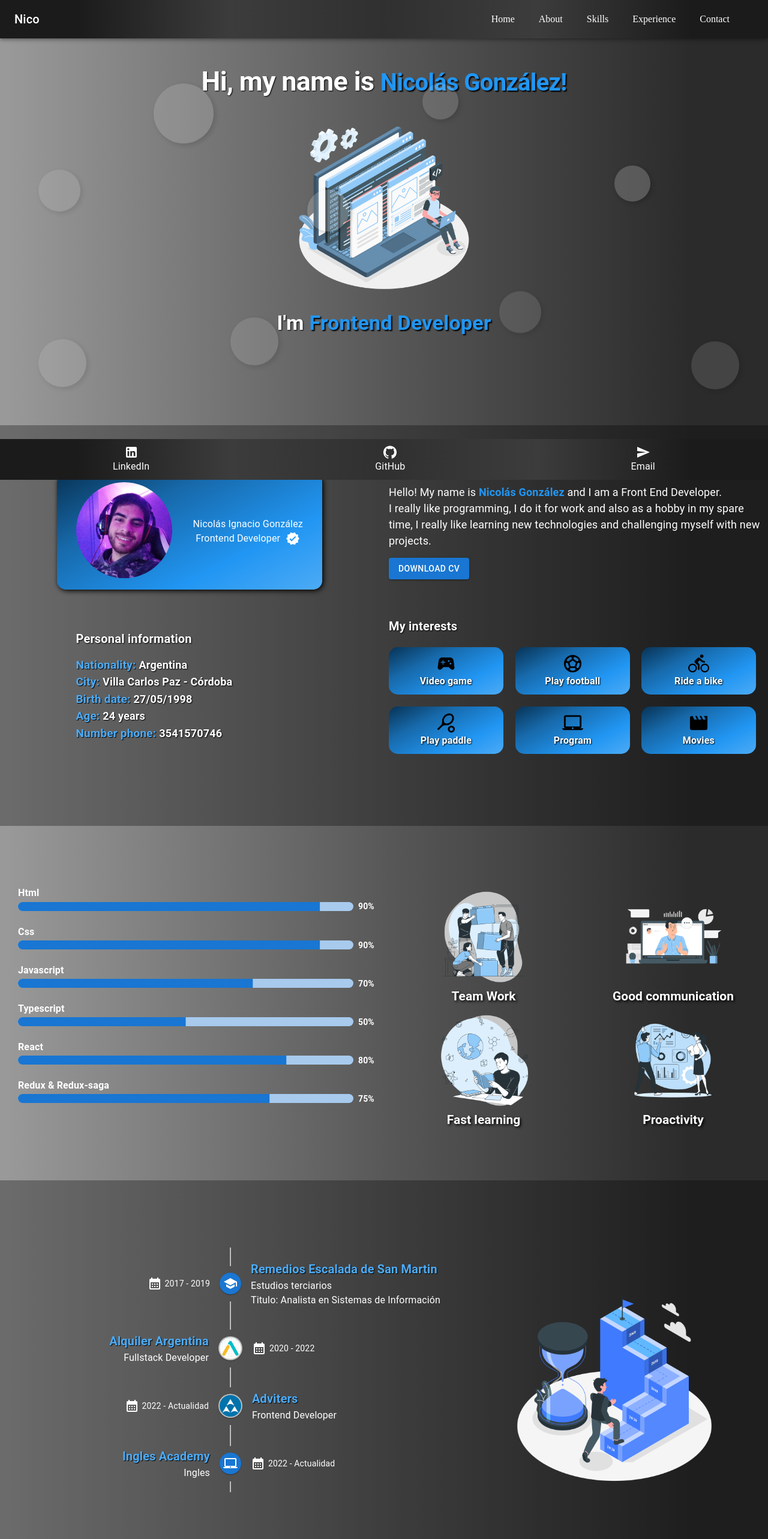
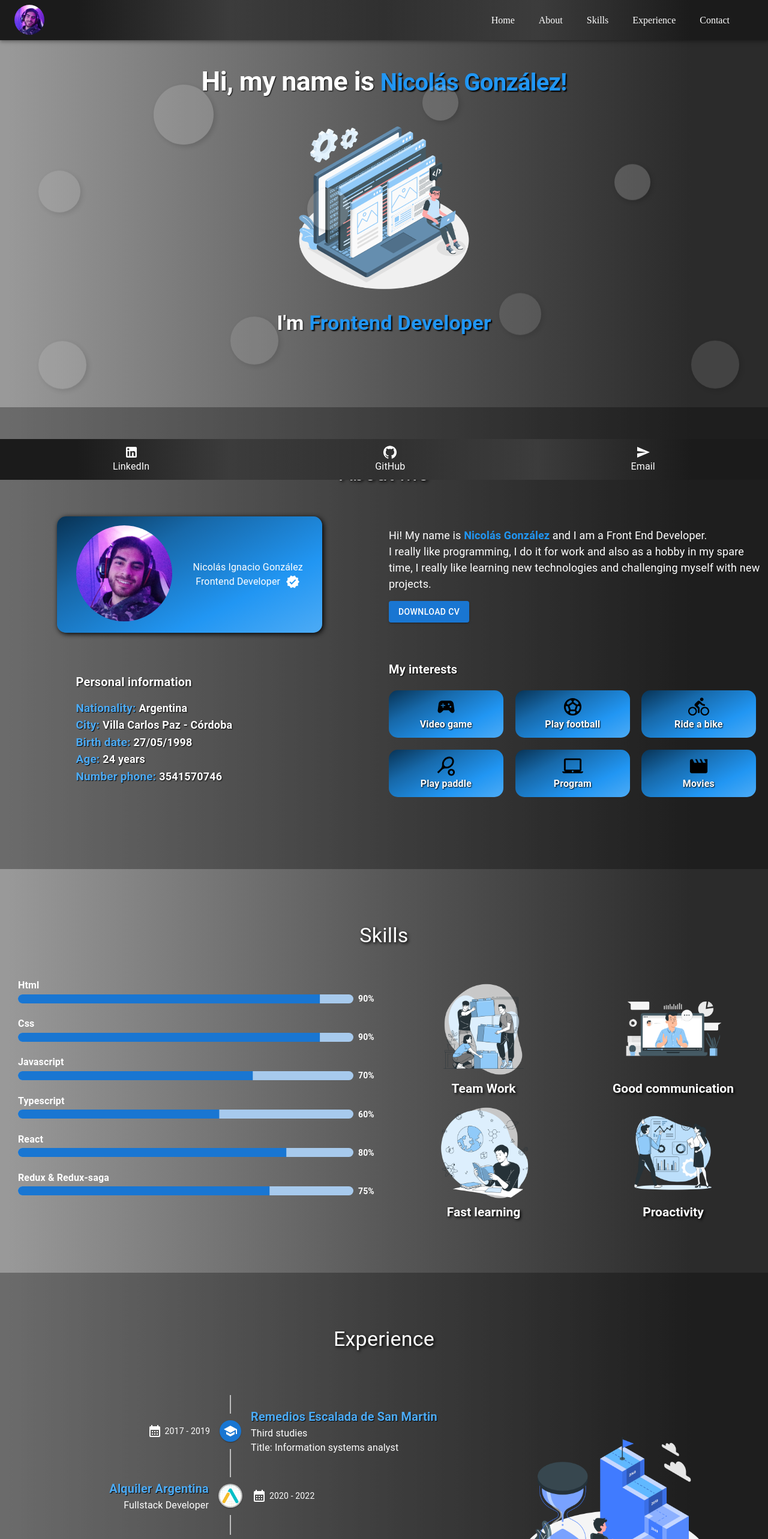
Before and after one commit to Nicogz19/MyPortfolio, a React (Create React App) app: page / in a window 1280 px wide. Shown: the top 2566 px of the page at 60% size. Built offline with nearby package versions, Linux system fonts and the light colour scheme.

Commit message:
i change styles

```diff
--- a/src/App.css
+++ b/src/App.css
@@ -3,7 +3,6 @@ body {
   padding: 0;
   margin: 0;
   background: linear-gradient(90deg, rgba(153,153,153,1) 1%, rgba(87,87,87,1) 51%, rgba(43,43,43,1) 90%);
-  /* background: linear-gradient(180deg, rgba(21,130,195,1) 0%, rgba(37,83,125,1) 41%, rgba(11,21,68,1) 100%); */
   font-family: -apple-system, BlinkMacSystemFont, Segoe UI, Roboto, Oxygen,
     Ubuntu, Cantarell, Fira Sans, Droid Sans, Helvetica Neue, sans-serif;
   font-family: cursive;
--- a/src/Components/About/Index.js
+++ b/src/Components/About/Index.js
@@ -30,7 +30,7 @@ const About = () => {
     };
     return (
         <Box className='aboutContainer'>
-            <Box className='background'>
+            <Typography variant='h4' component='h4' className='titlePage'>About Me</Typography>
             <Grid container alignItems='center' justifyContent='space-between' spacing={2}>
                 <Grid item xs={12} sm={12} md={6}>
                     <Box className='myCard'>
@@ -44,9 +44,9 @@ const About = () => {
                     </Box>
                 </Grid>
                 <Grid item xs={12} sm={12} md={6} className='resume'>
-                        <Typography>Hello! My name is <span>Nicolás González</span> and I am a Front End Developer.</Typography>
+                    <Typography>Hi! My name is <span>Nicolás González</span> and I am a Front End Developer.</Typography>
                     <Typography>I really like programming, I do it for work and also as a hobby in my spare time, I really like learning new technologies and challenging myself with new projects.</Typography>
-                        <Button color='primary' variant='contained' href="../public/CV_NicoGonzalez.docx.pdf" download>Download CV</Button>
+                    <Button color='primary' variant='contained' href="../../CV_Nico.docx.pdf" download>Download CV</Button>
                 </Grid>
             </Grid>
             <Grid container justifyContent='space-around' alignItems='center' spacing={2} className='dataContainer'>
@@ -93,18 +93,6 @@ const About = () => {
                                 <Typography>Program</Typography>
                             </Tilt>
                         </Grid>
-                            {/* <Grid item xs={3}>
-                                <Tilt className='interests' options={options}>
-                                    <DriveEtaIcon />
-                                    <Typography>Travel</Typography>
-                                </Tilt>
-                            </Grid>
-                            <Grid item xs={3}>
-                                <Tilt className='interests' options={options}>
-                                    <Diversity3Icon />
-                                    <Typography>Meet up</Typography>
-                                </Tilt>
-                            </Grid> */}
                         <Grid item xs={4}>
                             <Tilt className='interests' options={options}>
                                 <MovieIcon />
@@ -115,7 +103,6 @@ const About = () => {
                 </Grid>
             </Grid>
         </Box>
-        </Box>
     )
 }
 export default About
--- a/src/Components/About/style.css
+++ b/src/Components/About/style.css
@@ -1,11 +1,14 @@
 .aboutContainer{
-    margin: 150px 0px 0px 0px;
-    background: rgba(0,0,0, 0);
+    margin: 120px 0px 0px 0px;
+    padding: 90px 0px 10px 0px;
+    background: rgba(0,0,0,.3);
 }
 
-.aboutContainer .background{
-    padding: 80px 0px 10px 0px;
-    background: rgba(0,0,0,.3);
+.aboutContainer .titlePage{
+    text-align: center;
+    color: white;
+    margin-bottom: 50px;
+    text-shadow: 2px 2px 5px black;
 }
 
 .aboutContainer .title{
--- a/src/Components/Contact/Index.js
+++ b/src/Components/Contact/Index.js
@@ -1,4 +1,4 @@
-import { Box, Button, Grid, TextField } from '@mui/material'
+import { Box, Button, Grid, TextField, Typography } from '@mui/material'
 import React, {useState} from 'react'
 import './style.css'
 import emailJs from '@emailjs/browser'
@@ -51,11 +51,12 @@ const Contact = () => {
 
     return (
         <Box className='contactContainer'>
+            <Typography variant='h4' component='h4' className='titlePage'>Contact Me</Typography>
             <Grid className='contactFlexContainer' container alignItems='center'>
                 <Grid item md={6} className='contactImgContainer'>
                     <img className='contactImg' src={contactImg} alt='contactImg' />
                 </Grid>
-                <Grid className='formContactContainer' item xs={12} sm={11} md={6}>
+                <Grid className='formContactContainer' item xs={11} sm={11} md={6}>
                     <Box className='formContact' component='form' onSubmit={sendEmail}>
                         <CustomTextField
                             label='Name'
--- a/src/Components/Contact/style.css
+++ b/src/Components/Contact/style.css
@@ -1,5 +1,12 @@
 .contactContainer{
-    padding: 70px 0px 120px 0px;
+    padding: 90px 0px 120px 0px;
+}
+
+.contactContainer .titlePage{
+    text-align: center;
+    color: white;
+    margin-bottom: 50px;
+    text-shadow: 2px 2px 5px black;
 }
 
 .contactContainer .contactImg{
--- a/src/Components/Experience/Index.js
+++ b/src/Components/Experience/Index.js
@@ -19,7 +19,7 @@ import Adviters from '../../img/adviters.png';
 import Adviters2 from '../../img/adviters-2.jpg';
 import TimelineIcon from '../../img/Timeline-amico.png';
 
-const CardAAEperience = () => <Box className='card'>
+const CardAAEperience = () => <Box className='card principal'>
     <Box className='face front'>
         <Typography variant='h4' component='h4'>Alquiler Argentina</Typography>
         <img className='imgCircle cardImg' src={Aa} alt='Logo de AA' width={200} />
@@ -27,7 +27,7 @@ const CardAAEperience = () => <Box className='card'>
         <EastIcon />
     </Box>
     <Box className='face back'>
-        <Typography className='bold'>Tecnologias Utilizadas</Typography>
+        <Typography className='bold'>Used technology</Typography>
         <Stack direction="row" spacing={1} className='chipContainer'>
             <Chip label="Css" variant="outlined" />
             <Chip label="Sass" variant="outlined" />
@@ -44,19 +44,18 @@ const CardAAEperience = () => <Box className='card'>
             <Chip label="Redux-saga" variant="outlined" />
         </Stack>
         <Stack direction="row" spacing={1} className='chipContainer'>
-            <Chip label="Php" variant="outlined" />
-            <Chip label="Laravel" variant="outlined" />
-            <Chip label="Mysql" variant="outlined" />
+            <Chip label="Amazon Web Services (AWS)" variant="outlined" />
+            <Chip label="CI/CD" variant="outlined" />
         </Stack>
         <Stack direction="row" spacing={1} className='chipContainer'>
             <Chip label="Git" variant="outlined" />
             <Chip label="GitKraken" variant="outlined" />
             <Chip label="GitLab" variant="outlined" />
         </Stack>
-        <Typography className='bold'>Aprendizaje</Typography>
         <Stack direction="row" spacing={1} className='chipContainer'>
-            <Chip label="Trabajo en equipo" variant="outlined" />
-            <Chip label="Liderazgo" variant="outlined" />
+            <Chip label="Php" variant="outlined" />
+            <Chip label="Laravel" variant="outlined" />
+            <Chip label="Mysql" variant="outlined" />
         </Stack>
     </Box>
 </Box>
@@ -69,29 +68,26 @@ const CardAdvitersEperience = () => <Box className='card'>
         <EastIcon />
     </Box>
     <Box className='face back'>
-        <Typography className='bold'>Tecnologias Utilizadas</Typography>
+        <Typography className='bold'>Used technology</Typography>
         <Stack direction="row" spacing={1} className='chipContainer'>
             <Chip label="Css" variant="outlined" />
             <Chip label="Styled-component" variant="outlined" />
+            <Chip label="Responsive-design" variant="outlined" />
         </Stack>
         <Stack direction="row" spacing={1} className='chipContainer'>
             <Chip label="Javascript" variant="outlined" />
             <Chip label="Typescript" variant="outlined" />
-            <Chip label="React-hooks" variant="outlined" />
+            <Chip label="React" variant="outlined" />
         </Stack>
         <Stack direction="row" spacing={1} className='chipContainer'>
-            <Chip label="React" variant="outlined" />
+            <Chip label="React-hooks" variant="outlined" />
             <Chip label="Redux" variant="outlined" />
-            <Chip label="Redux-saga" variant="outlined" />
+            <Chip label="React-router" variant="outlined" />
         </Stack>
         <Stack direction="row" spacing={1} className='chipContainer'>
             <Chip label="Git" variant="outlined" />
             <Chip label="GitHub" variant="outlined" />
-        </Stack>
-        <Typography className='bold'>Aprendizaje</Typography>
-        <Stack direction="row" spacing={1} className='chipContainer'>
-            <Chip label="Trabajo en equipo" variant="outlined" />
-            <Chip label="Liderazgo" variant="outlined" />
+            <Chip label="CI/CD" variant="outlined" />
         </Stack>
     </Box>
 </Box>
@@ -108,6 +104,7 @@ const CardsExperienceDesktop = () => <Grid container justifyContent='space-betwe
 const Experience = () => {
     return (
         <Box className='experienceContainer'>
+            <Typography variant='h4' component='h4' className='titlePage'>Experience</Typography>
             <Grid container justifyContent='space-between' alignItems='center'>
                 <Grid item xs={12} sm={12} md={8}>
                     <Timeline position="alternate" className='timeline'>
@@ -129,8 +126,8 @@ const Experience = () => {
                                 <Typography variant="h6" component="span">
                                     Remedios Escalada de San Martin
                                 </Typography>
-                                <Typography>Estudios terciarios</Typography>
-                                <Typography>Titulo: Analista en Sistemas de Información</Typography>
+                                <Typography>Third studies</Typography>
+                                <Typography>Title: Information systems analyst</Typography>
                             </TimelineContent>
                         </TimelineItem>
                         <TimelineItem>
@@ -193,7 +190,6 @@ const Experience = () => {
                                 <Typography variant="h6" component="span">
                                     Ingles Academy
                                 </Typography>
-                                <Typography>Ingles</Typography>
                             </TimelineContent>
                         </TimelineItem>
                     </Timeline>
--- a/src/Components/Experience/style.css
+++ b/src/Components/Experience/style.css
@@ -1,6 +1,13 @@
 .experienceContainer{
     padding: 90px 0px 1px 0px;
     background: rgba(0,0,0,.3);
+}
+
+.experienceContainer .titlePage{
+    text-align: center;
+    color: white;
+    margin-bottom: 50px;
+    text-shadow: 2px 2px 5px black;
 }
 
 .experienceContainer .cardContainer{
@@ -136,6 +143,9 @@
     .experienceContainer .card{
         width: 70%;
     }
+    .experienceContainer .principal{
+        margin-bottom: 65px;
+    }
     .experienceContainer .cardContainerMobile{
         display: block;
         margin-top: 20px;
--- a/src/Components/Header/Index.js
+++ b/src/Components/Header/Index.js
@@ -11,6 +11,7 @@ import MenuIcon from '@mui/icons-material/Menu';
 import Toolbar from '@mui/material/Toolbar';
 import Typography from '@mui/material/Typography';
 import Link from '@mui/material/Link';
+import myLogo from '../../img/yo_2.jpg'
 import './style.css'
 
 const drawerWidth = 240;
@@ -25,8 +26,8 @@ function Header(props) {
     };
 
     const drawer = (
-        <Box onClick={handleDrawerToggle} sx={{ textAlign: 'center' }}>
-            <Typography variant="h6" sx={{ my: 2 }}>Nico</Typography>
+        <Box className='drawerContainer' onClick={handleDrawerToggle} sx={{ textAlign: 'center' }}>
+            <img src={myLogo} className='myLogo' alt='mi-logo' />
             <Divider />
             <List>
                 {navItems.map((item) => (
@@ -44,7 +45,7 @@ function Header(props) {
 
     return (
         <Box className='headerContainer'>
-            <AppBar component="nav" sx={{ background: 'linear-gradient(90deg, rgba(27,27,27,1) 10%, rgba(60,60,60,1) 30%, rgba(48,48,48,1) 50%, rgba(60,60,60,1) 70%, rgba(27,27,27,1) 90%);'}}>
+            <AppBar component="nav" className='appBar'>
                 <Toolbar>
                     <IconButton
                         color="inherit"
@@ -60,7 +61,7 @@ function Header(props) {
                         component="div"
                         sx={{ flexGrow: 1, display: { xs: 'none', sm: 'block' } }}
                     >
-                        Nico
+                        <img src={myLogo} className='myLogo' alt='mi-logo' />
                     </Typography>
                     <Box sx={{ display: { xs: 'none', sm: 'flex' } }}>
                         {navItems.map((item) => (
@@ -82,7 +83,7 @@ function Header(props) {
                     }}
                     sx={{
                         display: { xs: 'block', sm: 'none' },
-                        '& .MuiDrawer-paper': { boxSizing: 'border-box', width: drawerWidth },
+                        '& .MuiDrawer-paper': { boxSizing: 'border-box', width: drawerWidth, background: 'linear-gradient(333deg, rgba(6,124,218,1) 0%, rgba(16,116,196,1) 30%, rgba(11,99,168,1) 69%, rgba(6,54,93,1) 100%)' },
                     }}
                 >
                     {drawer}
--- a/src/Components/Header/style.css
+++ b/src/Components/Header/style.css
@@ -1,8 +1,24 @@
+.drawerContainer a{
+    color: white;
+    text-decoration: none;
+    margin-bottom: 20px;
+}
+
 .headerContainer{
     display: flex;
+}
+
+.headerContainer .appBar{
+    background: linear-gradient(90deg, rgba(27,27,27,1) 10%, rgba(60,60,60,1) 30%, rgba(48,48,48,1) 50%, rgba(60,60,60,1) 70%, rgba(27,27,27,1) 90%);
 }
 
 .headerContainer a{
     color: white;
     text-decoration: none;
 }
+
+.myLogo{
+    margin-top: 8px;
+    width: 50px;
+    border-radius: 50%;
+}
--- a/src/Components/Home/Index.js
+++ b/src/Components/Home/Index.js
@@ -8,7 +8,7 @@ const home = () => {
     return (
         <Box className='homeContainer'>
             <Typography variant='h1' className='title'>
-                Hi, my name is <span href="https://nextjs.org">Nicolás González!</span>
+                Hi, my name is <span>Nicolás González!</span>
             </Typography>
 
             <Box className='content'>
--- a/src/Components/Skills/Index.js
+++ b/src/Components/Skills/Index.js
@@ -25,6 +25,7 @@ function LinearProgressWithLabel(props) {
 const Skills = () => {
     return (
         <Box className='skillsContainer'>
+            <Typography variant='h4' component='h4' className='titlePage'>Skills</Typography>
             <Grid container justifyContent='space-between' spacing={2} sx={{marginBottom: 10}} >
                 <Grid item xs={11} sm={11} md={6}>
                     <Box className='progressBar'>
@@ -41,7 +42,7 @@ const Skills = () => {
                     </Box>
                     <Box className='progressBar'>
                         <Typography>Typescript</Typography>
-                        <LinearProgressWithLabel value={50} />
+                        <LinearProgressWithLabel value={60} />
                     </Box>
                     <Box className='progressBar'>
                         <Typography>React</Typography>
--- a/src/Components/Skills/style.css
+++ b/src/Components/Skills/style.css
@@ -1,5 +1,12 @@
 .skillsContainer{
-    padding-top: 100px;
+    padding-top: 90px;
+}
+
+.skillsContainer .titlePage{
+    text-align: center;
+    color: white;
+    margin-bottom: 50px;
+    text-shadow: 2px 2px 5px black;
 }
 
 .skillsContainer .progressBar{
```
Also changed, not shown: 2 other files (tests, documents, lock files or other folders). Lines whose indentation alone changed are shown as unchanged.
